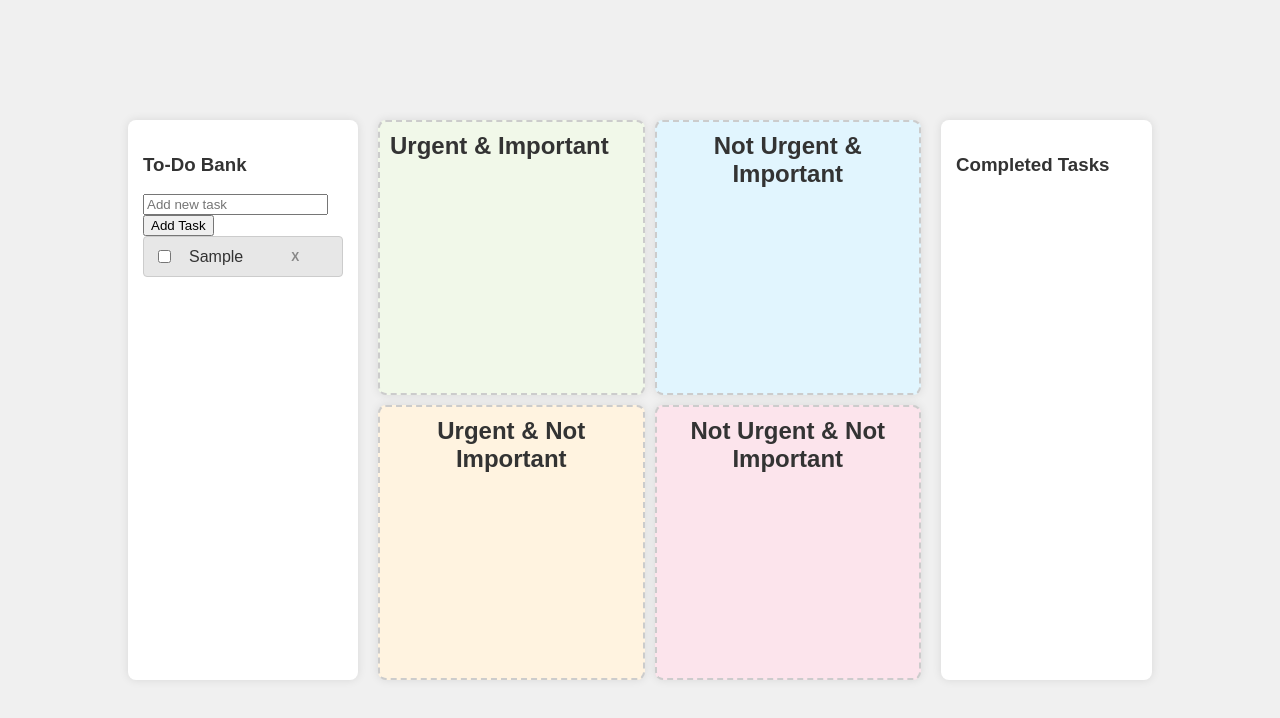
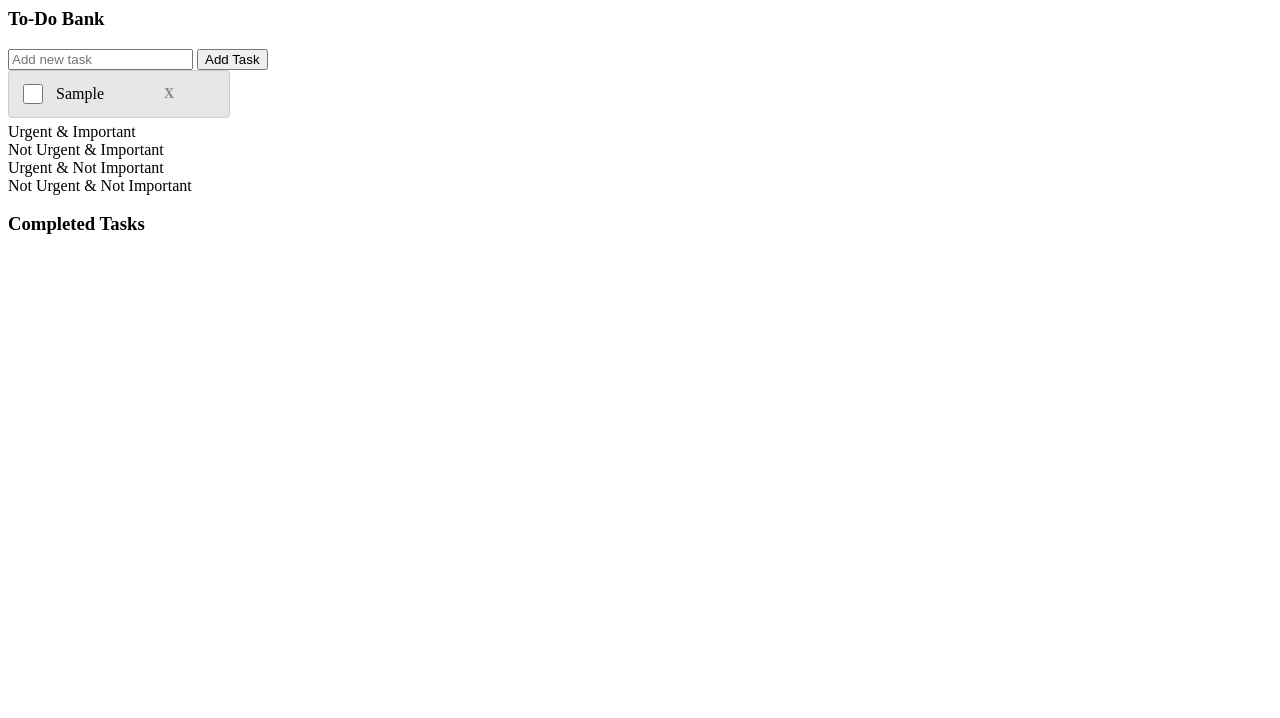
Before and after one commit to eisenhowermatrix/to-do, a plain HTML site: page index.html in a window 1280 px wide. Both pictures are taken after typing "Sample" into the empty fields and a click on the button "Add Task". Drawn offline with Linux system fonts and the light colour scheme.

Commit message:
Update index.html

```diff
--- a/index.html
+++ b/index.html
@@ -5,120 +5,61 @@
   <meta name="viewport" content="width=device-width, initial-scale=1.0">
   <title>Eisenhower Matrix To-Do List</title>
   <style>
-    body, html {
-      margin: 0;
-      padding: 0;
-      font-family: Arial, sans-serif;
-      display: flex;
-      justify-content: center;
-      align-items: center;
-      width: 100vw;
-      height: 100vh;
-      background-color: #f0f0f0;
-      color: #333;
-    }
-
-    #app {
-      display: flex;
-      gap: 20px;
-      width: 80%;
-      height: 70%;
-      max-width: 1600px;
-      max-height: 900px;
-    }
-
-    .todo-bank, .completed-tasks {
-      width: 20%;
-      background-color: #ffffff;
-      padding: 15px;
-      border-radius: 8px;
-      box-shadow: 0 0 10px rgba(0, 0, 0, 0.1);
-    }
-
-    .matrix {
-      display: grid;
-      grid-template-columns: 1fr 1fr;
-      grid-template-rows: 1fr 1fr;
-      gap: 10px;
-      flex-grow: 1;
-      width: 60%;
-      height: 100%;
-    }
-
-    .matrix-cell {
-      background-color: #f9f9f9;
-      padding: 10px;
-      border-radius: 8px;
-      box-shadow: 0 0 10px rgba(0, 0, 0, 0.1);
-      display: flex;
-      flex-direction: column;
-      align-items: flex-start;
-      gap: 10px;
-      overflow-y: auto;
-      border: 2px dashed #ccc;
-    }
-
-    .matrix-cell:nth-child(1) { background-color: #f1f8e9; }
-    .matrix-cell:nth-child(2) { background-color: #e1f5fe; }
-    .matrix-cell:nth-child(3) { background-color: #fff3e0; }
-    .matrix-cell:nth-child(4) { background-color: #fce4ec; }
-
-    .title {
-      font-weight: bold;
-      font-size: 1.5em;
-      margin-bottom: 10px;
-      text-align: center;
-    }
+    /* (CSS remains largely unchanged, with adjustments to button sizes for clickability) */
 
     .task-tile {
+      display: flex;
+      align-items: center;
+      justify-content: space-between;
       padding: 10px;
       background-color: #e7e7e7;
       border: 1px solid #ccc;
       border-radius: 4px;
       cursor: grab;
-      display: flex;
-      align-items: center;
-      gap: 10px;
+      word-wrap: break-word;
+      position: relative;
       margin-bottom: 5px;
-      box-sizing: border-box;
-      position: relative;
-      width: 200px; /* Fixed width */
-      max-width: 200px; /* Ensures no larger than 200px */
-      word-wrap: break-word;
+      width: 200px;
+      max-width: 100%;
     }
 
     .task-tile span {
-      cursor: text;
       flex-grow: 1;
-      padding: 0 5px;
-      min-width: 20px;
-      word-wrap: break-word;
-      max-width: calc(100% - 50px); /* Ensure better spacing for the delete button */
+      padding: 0 10px;
+      cursor: default;
+    }
+
+    .task-tile.completed span {
+      text-decoration: line-through;
+      color: gray;
+    }
+
+    .task-tile input[type="checkbox"] {
+      width: 20px;
+      height: 20px;
+      cursor: pointer;
     }
 
     .delete-btn {
+      font-size: 14px;
       font-weight: bold;
       color: #888;
       cursor: pointer;
-      transition: color 0.3s ease;
-      font-size: 12px;
+      padding: 5px;
+      margin-left: 5px;
     }
 
     .delete-btn:hover {
       color: red;
     }
 
-    .task-tile .delete-container {
-      position: absolute;
-      top: 50%;
-      right: 10px;
-      transform: translateY(-50%);
+    .delete-btn, .task-tile input[type="checkbox"] {
+      flex-shrink: 0;
     }
   </style>
 </head>
 <body>
   <div id="app">
-    <!-- To-do bank -->
     <div class="todo-bank">
       <h3>To-Do Bank</h3>
       <input type="text" id="taskInput" placeholder="Add new task" onkeypress="handleKeyPress(event)">
@@ -126,7 +67,6 @@
       <div id="taskBank"></div>
     </div>
 
-    <!-- Eisenhower matrix -->
     <div class="matrix">
       <div class="matrix-cell" data-category="urgent-important" ondrop="drop(event)" ondragover="allowDrop(event)">
         <div class="title">Urgent & Important</div>
@@ -142,7 +82,6 @@
       </div>
     </div>
 
-    <!-- Completed tasks -->
     <div class="completed-tasks">
       <h3>Completed Tasks</h3>
       <div id="completedList"></div>
```
